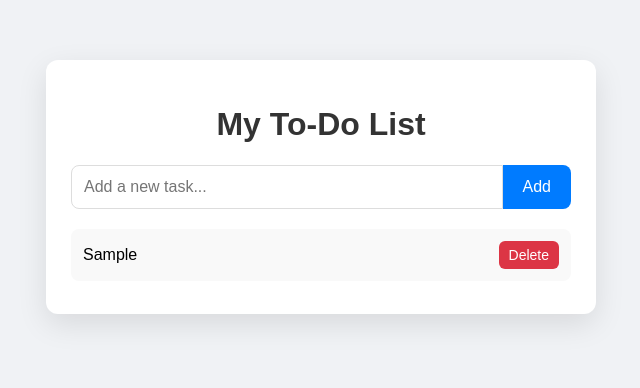
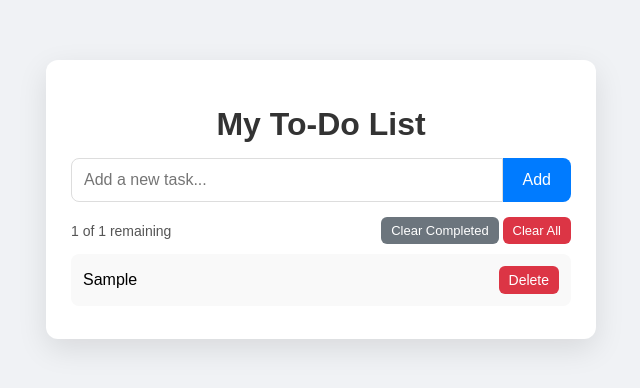
Before and after one commit to piyushmaadam/WEB-WORK, a plain HTML site: page TO DO LIST/index.html in a window 1280 px wide. Both pictures are taken after typing "Sample" into the empty fields and a click on the button "Add". Shown: the whole page, without its empty margins (319-959 px from the left). Drawn offline with Linux system fonts and the light colour scheme.

Commit message:
update
update

```diff
--- a/TO DO LIST/index.html
+++ b/TO DO LIST/index.html
@@ -22,10 +22,11 @@
     h1 {
       text-align: center;
       color: #333;
+      margin-bottom: 15px;
     }
     .input-area {
       display: flex;
-      margin-bottom: 20px;
+      margin-bottom: 15px;
     }
     #new-task {
       flex: 1;
@@ -50,6 +51,31 @@
     }
     button:hover {
       background: #0056b3;
+    }
+    .toolbar {
+      display: flex;
+      justify-content: space-between;
+      align-items: center;
+      margin-bottom: 10px;
+      font-size: 14px;
+      color: #555;
+      gap: 8px;
+      flex-wrap: wrap;
+    }
+    .secondary-btn {
+      padding: 6px 10px;
+      font-size: 13px;
+      border-radius: 6px;
+      background: #6c757d;
+    }
+    .secondary-btn:hover {
+      background: #5a6268;
+    }
+    .secondary-btn.danger {
+      background: #dc3545;
+    }
+    .secondary-btn.danger:hover {
+      background: #c82333;
     }
     ul {
       list-style: none;
@@ -95,7 +121,15 @@
 
     <div class="input-area">
       <input type="text" id="new-task" placeholder="Add a new task..." />
-      <button id="add-btn">Add</button>
+      <button id="add-btn" type="button">Add</button>
+    </div>
+
+    <div class="toolbar">
+      <span id="task-count">No tasks</span>
+      <div>
+        <button id="clear-completed" type="button" class="secondary-btn">Clear Completed</button>
+        <button id="clear-all" type="button" class="secondary-btn danger">Clear All</button>
+      </div>
     </div>
 
     <ul id="task-list"></ul>
@@ -108,26 +142,45 @@
     const addBtn = document.getElementById("add-btn");
     const taskList = document.getElementById("task-list");
     const emptyMsg = document.getElementById("empty-msg");
+    const taskCountEl = document.getElementById("task-count");
+    const clearCompletedBtn = document.getElementById("clear-completed");
+    const clearAllBtn = document.getElementById("clear-all");
+
+    // Update task counter text
+    function updateTaskCount(tasks) {
+      const total = tasks.length;
+      const remaining = tasks.filter(t => !t.completed).length;
+
+      if (total === 0) {
+        taskCountEl.textContent = "No tasks";
+      } else {
+        taskCountEl.textContent = `${remaining} of ${total} remaining`;
+      }
+    }
 
     // Load tasks from localStorage when page loads
     function loadTasks() {
       const saved = localStorage.getItem("tasks");
-      if (tasks) {
-        const taskArray = JSON.parse(tasks);
+      if (saved) {
+        const taskArray = JSON.parse(saved);
         taskArray.forEach(task => addTaskToDOM(task.text, task.completed));
+        updateTaskCount(taskArray);
+      } else {
+        updateTaskCount([]);
       }
     }
 
     // Save tasks to localStorage
     function saveTasks() {
       const tasks = [];
-      document.querySelectorAll("li").forEach(li => {
+      document.querySelectorAll("#task-list li").forEach(li => {
         tasks.push({
           text: li.querySelector("span").textContent,
           completed: li.classList.contains("completed")
         });
       });
       localStorage.setItem("tasks", JSON.stringify(tasks));
+      updateTaskCount(tasks);
     }
 
     // Add new task
@@ -152,7 +205,7 @@
 
       li.innerHTML = `
         <span>${text}</span>
-        <button class="delete-btn">Delete</button>
+        <button class="delete-btn" type="button">Delete</button>
       `;
 
       // Toggle complete on click on text
@@ -176,6 +229,22 @@
       emptyMsg.style.display = taskList.children.length === 0 ? "block" : "none";
     }
 
+    // Clear completed tasks
+    clearCompletedBtn.addEventListener("click", () => {
+      document.querySelectorAll("#task-list li.completed").forEach(li => li.remove());
+      saveTasks();
+      checkEmpty();
+    });
+
+    // Clear all tasks
+    clearAllBtn.addEventListener("click", () => {
+      if (!confirm("Clear all tasks?")) return;
+      taskList.innerHTML = "";
+      localStorage.removeItem("tasks");
+      updateTaskCount([]);
+      checkEmpty();
+    });
+
     // Event Listeners
     addBtn.addEventListener("click", addTask);
     taskInput.addEventListener("keypress", (e) => {
```
